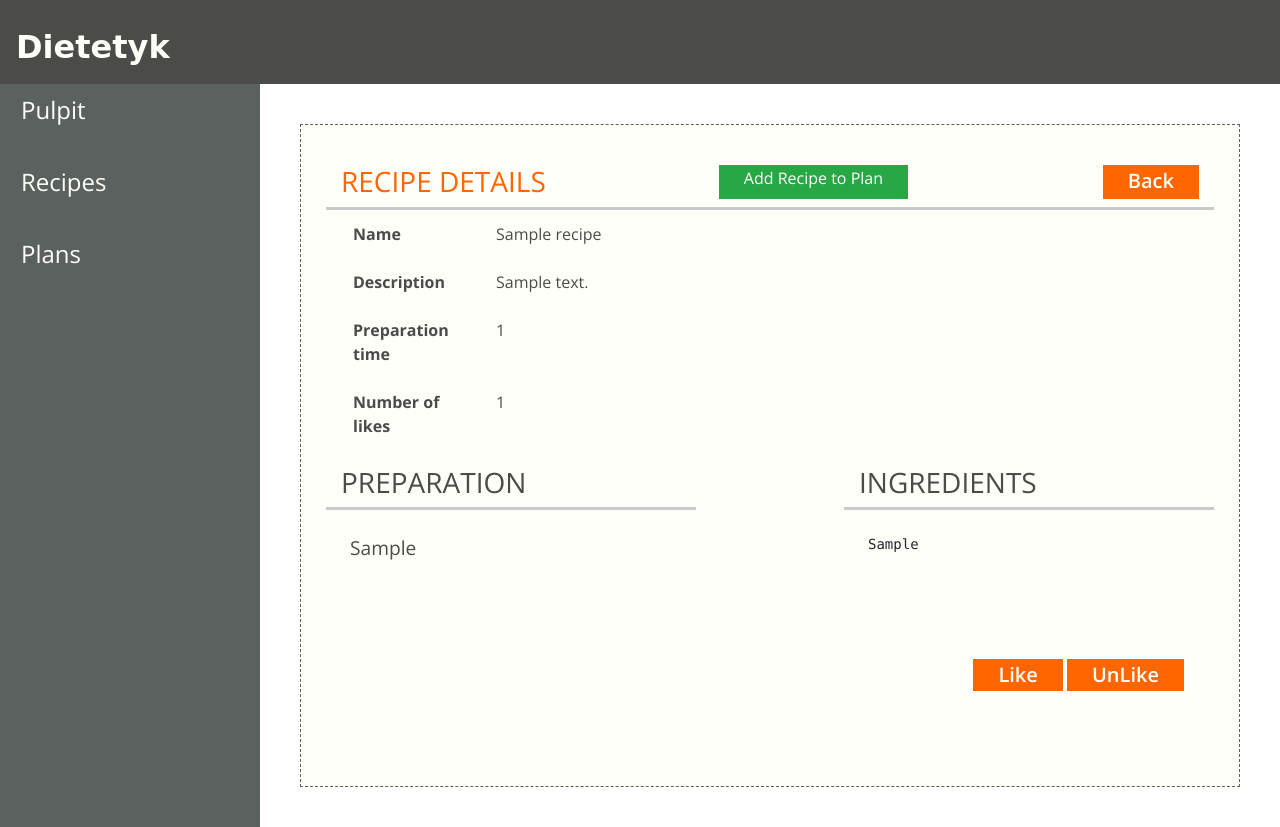
After one commit to RobertCetnar/Dietetyk, a Django app: page /recipe/1/ in a window 1280 px wide. The commit adds this page. Run offline with Django 3.2, Linux system fonts and the light colour scheme; tables that the repository leaves empty hold one stand-in row (values such as "Sample post"); some libraries are stand-ins or nearby versions; some web fonts are replaced.

Commit message:
Recipes;List;Details

```diff
--- /dev/null
+++ b/dietetyk/templates/app-recipe-details.html
@@ -0,0 +1,75 @@
+{% extends "base.html" %}
+{% block title %}{% endblock %}
+{% block content %}
+<div class="dashboard-content border-dashed p-3 m-4 view-height">
+
+    <div class="mt-4 ml-4 mr-4">
+        <div class="row border-bottom border-3">
+            <div class="col"><h3 class="color-header text-uppercase">RECIPE DETAILS</h3></div>
+            <div class="col d-flex justify-content-end mb-2 noPadding">
+            <a href="../../plan/add-recipe/"
+               class="btn btn-success rounded-0 pt-0 pb-0 pr-4 pl-4">Add Recipe to Plan</a>
+            </div>
+
+            <div class="col d-flex justify-content-end mb-2"><a
+                    href="../../recipe/list/"
+                    class="btn btn-color rounded-0 pt-0 pb-0 pr-4 pl-4">Back</a>
+            </div>
+        </div>
+
+        <table class="table borderless">
+            <tbody>
+            <tr class="d-flex">
+                <th scope="row" class="col-2">Name</th>
+                <td class="col-7">
+                    {{recipe.name}}
+                </td>
+            </tr>
+            <tr class="d-flex">
+                <th scope="row" class="col-2">Description</th>
+                <td class="col-7">{{recipe.description}}
+                </td>
+            </tr>
+            <tr class="d-flex">
+                <th scope="row" class="col-2">Preparation time</th>
+                <td class="col-7">
+                    {{recipe.preparation_time}}
+                </td>
+            </tr>
+             <tr class="d-flex">
+                <th scope="row" class="col-2">Number of likes</th>
+                <td class="col-7">
+                    {{recipe.votes}}
+                </td>
+            </tr>
+            </tbody>
+        </table>
+
+        <div class="row d-flex">
+            <div class="col-5 border-bottom border-3"><h3
+                    class="text-uppercase">PREPARATION</h3></div>
+            <div class="col-2"></div>
+            <div class="col-5 border-bottom border-3"><h3
+                    class="text-uppercase">INGREDIENTS</h3></div>
+        </div>
+        <div class="row d-flex">
+            <div class="col-5 p-4">
+                <p>{{recipe.preparation}}</p>
+            </div>
+            <div class="col-2"></div>
+            <ul class="col-5 p-4 list-unstyled">
+                <li><pre>{{recipe.ingredients}}</pre></li>
+            </ul>
+        </div>
+        <div class="col d-flex justify-content-end mb-2">
+            <form action="" method="post">
+                <label for="votes"></label><br>
+                <input type="hidden" id="votes" name="votes" value="{{ recipe.id }}"><br>
+                <input type="submit" name="rating" value="Like" class="btn btn-color rounded-0 pt-0 pb-0 pr-4 pl-4">
+                <input type="submit" name="rating" value="UnLike" class="btn btn-color rounded-0 pt-0 pb-0 pr-4 pl-4">
+                {% csrf_token %}
+            </form>
+        </div>
+    </div>
+</div>
+{% endblock content %}
--- a/dietetyk/templates/base.html
+++ b/dietetyk/templates/base.html
@@ -27,7 +27,7 @@
         <div class="row dashboard-nowrap">
                 <ul class="nav flex-column long-bg">
                         <li class="nav-item">
-                            <a class="nav-link" href="/main">
+                            <a class="nav-link" href="{% url 'main' %}">
                                 <span>Pulpit</span>
                                 <i class="fas fa-angle-right"></i>
                             </a>
@@ -50,7 +50,7 @@
             <div class="m-4 p-3 width-medium text-color-darker">
 
 <!-- //--------------------------- page content -------------------------// -->
-{% block content %}{% endblock content %}
+{% block content %}{% endblock %}
 <!-- //--------------------------- page content end ---------------------// -->
 
             </div>
--- a/dietetyk/templates/index.html
+++ b/dietetyk/templates/index.html
@@ -157,7 +157,7 @@
                   type="submit"
                   id="basic-addon2"
                 >
-                  <a href="index.html">Sign Up</a>
+                  <a href="#">Sign Up</a>
                 </button>
               </div>
             </div>
--- a/dietetyk/views.py
+++ b/dietetyk/views.py
@@ -1,19 +1,15 @@
 from random import shuffle
 
-from django.shortcuts import render
+from django.core.paginator import Paginator
+from django.shortcuts import render, redirect
 from django.views import View
 
 from .models import Recipe, Plan, Dayname, Recipeplan
-
 
 def landing_page_view(request):
     recipes = list(Recipe.objects.all())
     shuffle(recipes)
     return render(request, "index.html", {"recipes": recipes})
-
-
-def recipe_view(request):
-    return render(request, "dashboard.html")
 
 
 class Dashboard(View):
@@ -35,3 +31,38 @@ class Dashboard(View):
             "dashboard.html",
             {"r_count": recipe_count, "p_count": plan_count, "last_plan": last_plan, "days": days},
         )
+
+
+class RecipeList(View):
+    def get(self, request):
+        recipes = Recipe.objects.all().order_by("-votes", "created")
+        paginator = Paginator(recipes, 50)
+        page_number = request.GET.get("page")
+        page_obj = paginator.get_page(page_number)
+
+        return render(
+            request, "app-recipes.html", {"recipes": recipes, "page_obj": page_obj}
+        )
+
+
+class RecipeDetails(View):
+    def get(self, request, id):
+        recipe = Recipe.objects.get(pk=id)
+        return render(
+            request,
+            "app-recipe-details.html",
+            {"recipe": recipe},
+        )
+    def post(self, request, id):
+        id_form = int(request.POST.get("votes"))
+        recipe_db = Recipe.objects.get(pk=id)
+        if request.POST.get("rating") == "Polub":
+            recipe_db.votes += 1
+            recipe_db.save()
+            return redirect(f"/recipe/{id}/")
+        elif request.POST.get("rating") == "Nie lubie":
+            recipe_db.votes -= 1
+            if recipe_db.votes < 0:
+                recipe_db.votes = 0
+            recipe_db.save()
+            return redirect(f"/recipe/{id}/")
--- a/project/urls.py
+++ b/project/urls.py
@@ -16,11 +16,12 @@ Including another URLconf
 from django.contrib import admin
 from django.urls import path
 
-from dietetyk.views import landing_page_view, recipe_view, Dashboard
+from dietetyk.views import landing_page_view, Dashboard, RecipeList, RecipeDetails
 
 urlpatterns = [
     path('admin/', admin.site.urls),
     path("", landing_page_view),
-    path("recipe/list/", recipe_view),
     path("main/", Dashboard.as_view(), name="main"),
+    path("recipe/list/", RecipeList.as_view()),
+    path("recipe/<int:id>/", RecipeDetails.as_view()),
 ]
```
Also changed, not shown: dietetyk/templates/app-recipes.html (added, +70 -0 lines).
